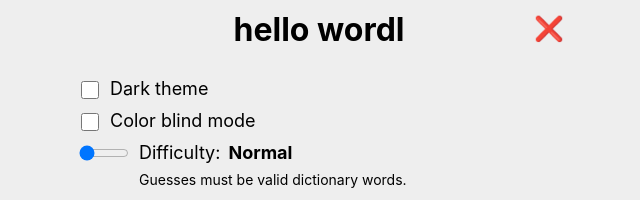
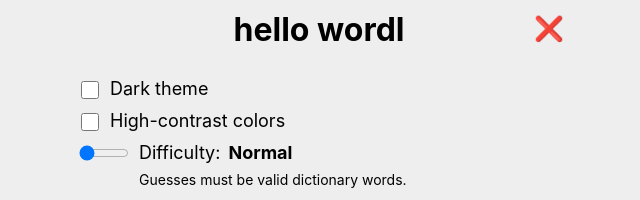
Before and after one commit to lynn/hello, a React (Create React App) app: page / in a window 1280 px wide. Both pictures are taken after a click on the button "⚙️". Shown: the top 200 px of the page, without its empty margins (321-961 px from the left). Built offline with nearby package versions, Linux system fonts and the light colour scheme.

Commit message:
Update App.tsx

```diff
--- a/src/App.tsx
+++ b/src/App.tsx
@@ -119,7 +119,7 @@ function App() {
               checked={colorBlind}
               onChange={() => setColorBlind((x: boolean) => !x)}
             />
-            <label htmlFor="colorblind-setting">Color blind mode</label>
+            <label htmlFor="colorblind-setting">High-contrast colors</label>
           </div>
           <div className="Settings-setting">
             <input
```
